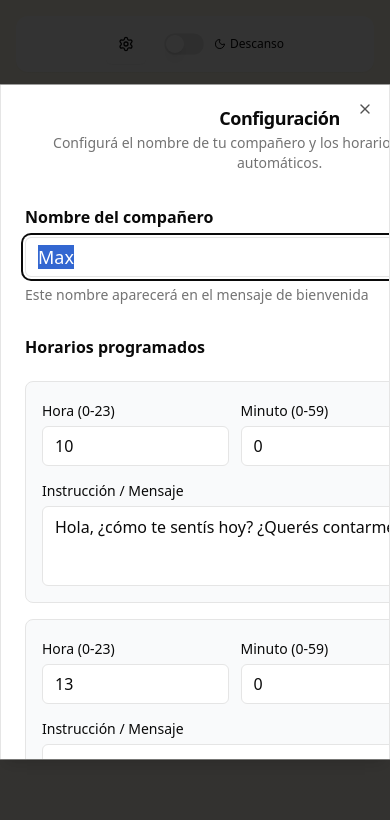
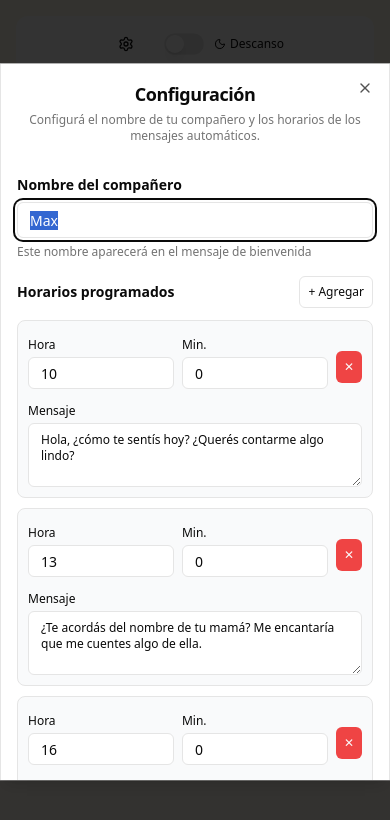
Before and after one commit to vazmanuvaz/v0-alzheimer-assistant-irene, a Next.js app: page / in a window 390 px wide. Both pictures are taken after a click on the button 125 px from the left and 44 px from the top of the page. Shown: the top 820 px of the page. Built offline with nearby package versions, Linux system fonts and the light colour scheme.

Commit message:
feat: optimize mobile settings dialog layout\n\nReduce padding, text size, and spacing for mobile optimization.

```diff
--- a/components/settings-dialog.tsx
+++ b/components/settings-dialog.tsx
@@ -99,18 +99,18 @@ export function SettingsDialog({ onSettingsChange }: SettingsDialogProps) {
           <Settings className="w-5 h-5" />
         </Button>
       </DialogTrigger>
-      <DialogContent className="max-w-2xl max-h-[80vh] overflow-y-auto">
-        <DialogHeader>
-          <DialogTitle>Configuración</DialogTitle>
-          <DialogDescription>
+      <DialogContent className="max-w-2xl max-h-[85vh] overflow-y-auto p-4 sm:p-6">
+        <DialogHeader className="space-y-1 sm:space-y-2">
+          <DialogTitle className="text-lg sm:text-xl">Configuración</DialogTitle>
+          <DialogDescription className="text-xs sm:text-sm">
             Configurá el nombre de tu compañero y los horarios de los mensajes automáticos.
           </DialogDescription>
         </DialogHeader>
 
-        <div className="space-y-6 py-4">
+        <div className="space-y-4 sm:space-y-6 py-3 sm:py-4">
           {/* Nombre del compañero */}
-          <div className="space-y-2">
-            <Label htmlFor="pet-name" className="text-base font-semibold">
+          <div className="space-y-1.5 sm:space-y-2">
+            <Label htmlFor="pet-name" className="text-sm sm:text-base font-semibold">
               Nombre del compañero
             </Label>
             <Input
@@ -118,29 +118,29 @@ export function SettingsDialog({ onSettingsChange }: SettingsDialogProps) {
               value={settings.petName}
               onChange={(e) => setSettings({ ...settings, petName: e.target.value })}
               placeholder="Max"
-              className="text-lg"
+              className="text-sm sm:text-base h-9 sm:h-10"
             />
-            <p className="text-sm text-muted-foreground">
+            <p className="text-xs sm:text-sm text-muted-foreground">
               Este nombre aparecerá en el mensaje de bienvenida
             </p>
           </div>
 
           {/* Horarios programados */}
-          <div className="space-y-4">
-            <div className="flex items-center justify-between">
-              <Label className="text-base font-semibold">Horarios programados</Label>
-              <Button onClick={addSchedule} size="sm" variant="outline">
-                Agregar horario
+          <div className="space-y-3 sm:space-y-4">
+            <div className="flex items-center justify-between gap-2">
+              <Label className="text-sm sm:text-base font-semibold">Horarios programados</Label>
+              <Button onClick={addSchedule} size="sm" variant="outline" className="text-xs sm:text-sm h-8 sm:h-9 px-2 sm:px-3 bg-transparent">
+                + Agregar
               </Button>
             </div>
 
-            <div className="space-y-4">
+            <div className="space-y-2.5 sm:space-y-4">
               {settings.schedules.map((schedule, index) => (
-                <div key={index} className="border rounded-lg p-4 space-y-3 bg-gray-50">
-                  <div className="flex items-center gap-3">
-                    <div className="flex-1">
-                      <Label htmlFor={`hour-${index}`} className="text-sm">
-                        Hora (0-23)
+                <div key={index} className="border rounded-lg p-2.5 sm:p-4 space-y-2 sm:space-y-3 bg-gray-50">
+                  <div className="flex items-start gap-2">
+                    <div className="flex-1 min-w-0">
+                      <Label htmlFor={`hour-${index}`} className="text-xs sm:text-sm">
+                        Hora
                       </Label>
                       <Input
                         id={`hour-${index}`}
@@ -149,12 +149,12 @@ export function SettingsDialog({ onSettingsChange }: SettingsDialogProps) {
                         max="23"
                         value={schedule.hour}
                         onChange={(e) => updateSchedule(index, 'hour', e.target.value)}
-                        className="mt-1"
+                        className="mt-0.5 h-8 sm:h-9 text-sm"
                       />
                     </div>
-                    <div className="flex-1">
-                      <Label htmlFor={`minute-${index}`} className="text-sm">
-                        Minuto (0-59)
+                    <div className="flex-1 min-w-0">
+                      <Label htmlFor={`minute-${index}`} className="text-xs sm:text-sm">
+                        Min.
                       </Label>
                       <Input
                         id={`minute-${index}`}
@@ -163,29 +163,29 @@ export function SettingsDialog({ onSettingsChange }: SettingsDialogProps) {
                         max="59"
                         value={schedule.minute}
                         onChange={(e) => updateSchedule(index, 'minute', e.target.value)}
-                        className="mt-1"
+                        className="mt-0.5 h-8 sm:h-9 text-sm"
                       />
                     </div>
                     <Button
                       variant="destructive"
                       size="sm"
                       onClick={() => removeSchedule(index)}
-                      className="mt-6 shrink-0"
+                      className="mt-5 sm:mt-6 shrink-0 h-8 sm:h-9 px-2 sm:px-3 text-xs sm:text-sm"
                     >
-                      Eliminar
+                      ✕
                     </Button>
                   </div>
 
                   <div>
-                    <Label htmlFor={`instruction-${index}`} className="text-sm">
-                      Instrucción / Mensaje
+                    <Label htmlFor={`instruction-${index}`} className="text-xs sm:text-sm">
+                      Mensaje
                     </Label>
                     <Textarea
                       id={`instruction-${index}`}
                       value={schedule.instruction}
                       onChange={(e) => updateSchedule(index, 'instruction', e.target.value)}
-                      placeholder="Escribí el mensaje que se enviará a esta hora..."
-                      className="mt-1 min-h-20"
+                      placeholder="Escribí el mensaje..."
+                      className="mt-0.5 min-h-16 sm:min-h-20 text-xs sm:text-sm"
                     />
                   </div>
                 </div>
@@ -195,15 +195,15 @@ export function SettingsDialog({ onSettingsChange }: SettingsDialogProps) {
         </div>
 
         {/* Botones de acción */}
-        <div className="flex justify-between pt-4 border-t">
-          <Button variant="outline" onClick={handleReset}>
-            Restaurar valores predeterminados
+        <div className="flex flex-col sm:flex-row justify-between gap-2 sm:gap-0 pt-3 sm:pt-4 border-t">
+          <Button variant="outline" onClick={handleReset} className="text-xs sm:text-sm h-9 sm:h-10 order-2 sm:order-1 bg-transparent">
+            Restaurar
           </Button>
-          <div className="flex gap-2">
-            <Button variant="ghost" onClick={() => setOpen(false)}>
+          <div className="flex gap-2 order-1 sm:order-2">
+            <Button variant="ghost" onClick={() => setOpen(false)} className="text-xs sm:text-sm h-9 sm:h-10 flex-1 sm:flex-none">
               Cancelar
             </Button>
-            <Button onClick={handleSave}>Guardar cambios</Button>
+            <Button onClick={handleSave} className="text-xs sm:text-sm h-9 sm:h-10 flex-1 sm:flex-none">Guardar</Button>
           </div>
         </div>
       </DialogContent>
```
